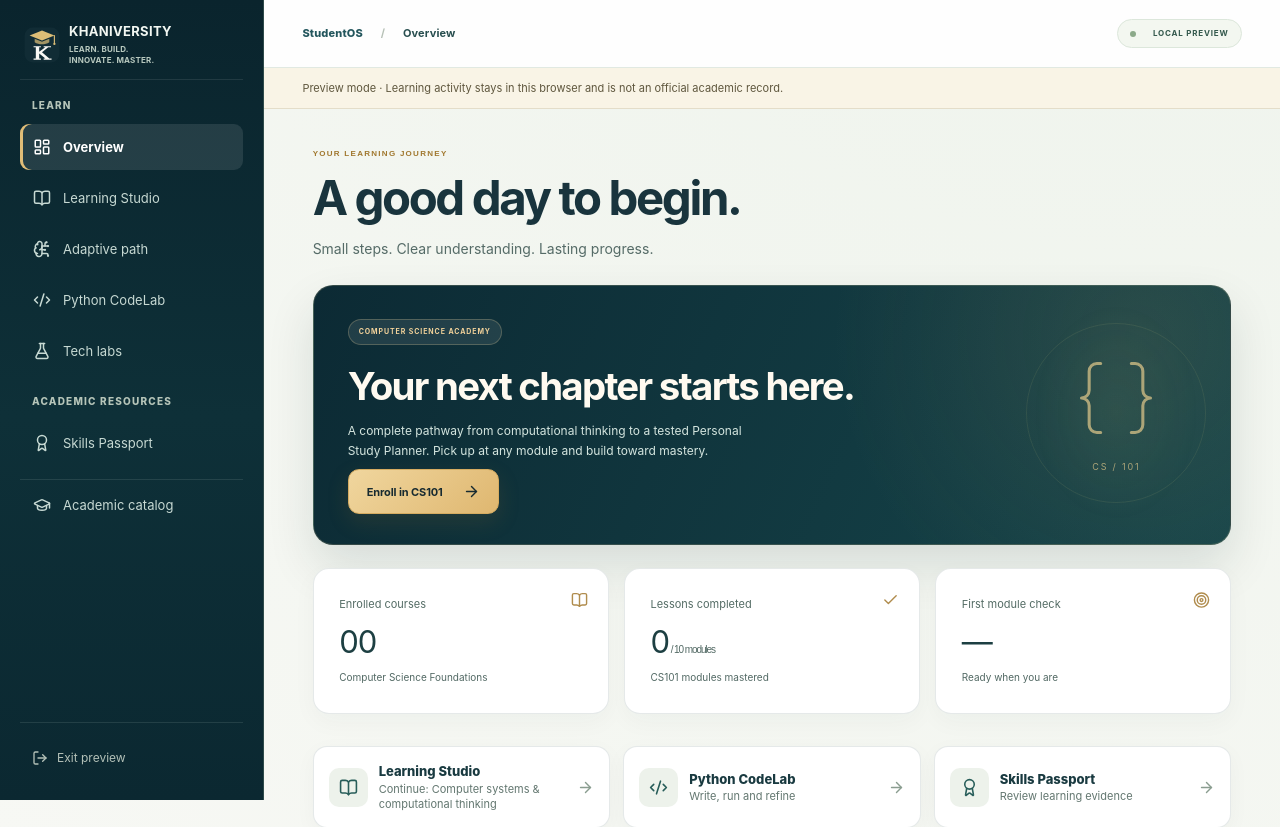
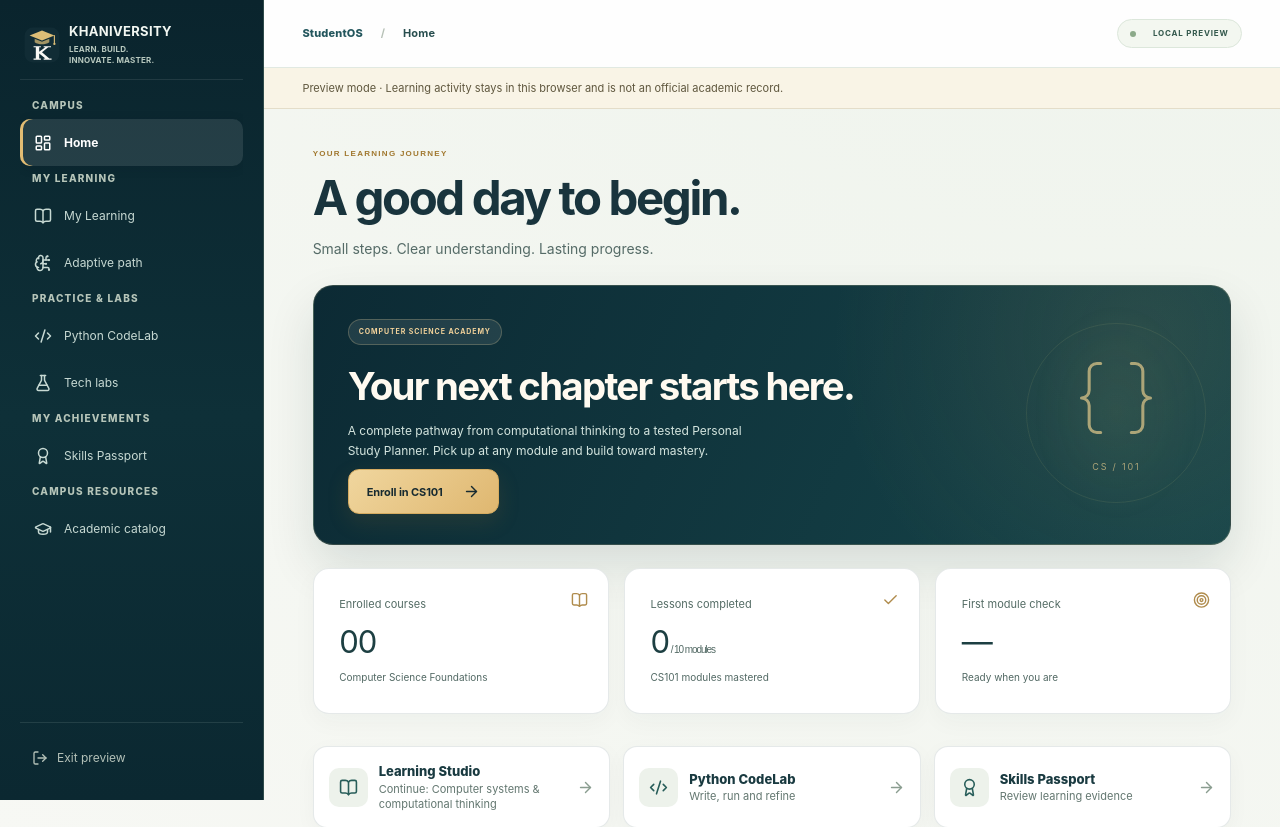
Before and after one commit to KuduKhan/khaniversity-platform, a Next.js app: page /preview/dashboard in a window 1280 px wide. Shown: the top 827 px of the page. Built offline with nearby package versions, Linux system fonts and the light colour scheme.

Commit message:
refactor(navigation): group campus destinations around study, practice, achievements and resources

```diff
--- a/src/components/student-shell.tsx
+++ b/src/components/student-shell.tsx
@@ -26,40 +26,68 @@ export function StudentShell({
   staff?: boolean;
 }) {
   const base = preview ? "/preview" : "";
-  // A single route registry owns destination labels, icons, and active states.
-  const learningLinks = [
-    { key: "dashboard", label: "Overview", href: base + "/dashboard", icon: LayoutDashboard },
-    { key: "lesson", label: "Learning Studio", href: base + "/learn/cs101/computational-thinking", icon: BookOpen },
+  // Group by learner intent. A single destination owns the syllabus and course
+  // navigation; direct lesson links stay available from the course journey.
+  const navigationGroups = [
+    {
+      label: "CAMPUS",
+      links: [
+        { key: "dashboard", label: "Home", href: base + "/dashboard", icon: LayoutDashboard },
+      ],
+    },
+    {
+      label: "MY LEARNING",
+      links: [
+        { key: "learning", label: "My Learning", href: base + "/learn/cs101", icon: BookOpen },
         { key: "diagnostic", label: "Adaptive path", href: base + "/path", icon: BrainCircuit },
+      ],
+    },
+    {
+      label: "PRACTICE & LABS",
+      links: [
         { key: "codelab", label: "Python CodeLab", href: base + "/codelab", icon: Code2 },
         { key: "labs", label: "Tech labs", href: base + "/labs", icon: FlaskConical },
-  ];
-  const recordLinks = [
-    ...(!preview ? [{ key: "community", label: "Peer learning", href: "/community", icon: Users }] : []),
+      ],
+    },
+    {
+      label: "MY ACHIEVEMENTS",
+      links: [
         { key: "passport", label: "Skills Passport", href: base + "/passport", icon: Award },
         ...(!preview ? [{ key: "transcript", label: "Academic record", href: "/transcript", icon: ScrollText }] : []),
+      ],
+    },
+    {
+      label: "CAMPUS RESOURCES",
+      links: [
+        ...(!preview ? [{ key: "community", label: "Peer learning", href: "/community", icon: Users }] : []),
         { key: "catalog", label: "Academic catalog", href: "/catalog", icon: GraduationCap },
+      ],
+    },
   ];
-  const currentTitle =
-    [...learningLinks, ...recordLinks].find((link) => link.key === active)?.label ??
-    (active === "admin" ? "Academic operations" : active === "credentials" ? "Credentials" : "Overview");
+  const currentTitle = active === "lesson"
+    ? "Learning Studio"
+    : active === "syllabus" ? "My Learning"
+    : navigationGroups.flatMap((group) => group.links).find((link) => link.key === active)?.label ??
+      (active === "admin" ? "Academic operations" : active === "credentials" ? "Credentials" : "Home");
 
   return (
     <div className="student-shell">
       <WorkspaceNavigation preview={preview}>
         <nav aria-label="Student navigation">
-          <span className="workspace-nav-caption" aria-hidden="true">LEARN</span>
-          {learningLinks.map(({ key, label, href, icon: Icon }) => (
-            <Link key={key} href={href} aria-current={active === key ? "page" : undefined}>
+          {navigationGroups.map((group) => group.links.length > 0 && (
+            <div key={group.label} className="workspace-nav-group">
+              <span className="workspace-nav-caption" aria-hidden="true">{group.label}</span>
+              {group.links.map(({ key, label, href, icon: Icon }) => (
+                <Link
+                  key={key}
+                  href={href}
+                  className={key === "catalog" ? "catalog-nav-link" : undefined}
+                  aria-current={(key === "learning" && (active === "syllabus" || active === "lesson")) || active === key ? "page" : undefined}
+                >
                   <Icon size={18} aria-hidden="true" /> {label}
                 </Link>
               ))}
-          <span className="workspace-nav-caption" aria-hidden="true">ACADEMIC RESOURCES</span>
-          {recordLinks.map(({ key, label, href, icon: Icon }) => (
-            <Link key={key} href={href} className={key === "catalog" ? "catalog-nav-link" : undefined}
-              aria-current={active === key ? "page" : undefined}>
-              <Icon size={18} aria-hidden="true" /> {label}
-            </Link>
+            </div>
           ))}
           {!preview && staff && (
             <div className="nav-group" role="group" aria-label="Administration">
```
Lines whose indentation alone changed are shown as unchanged.
